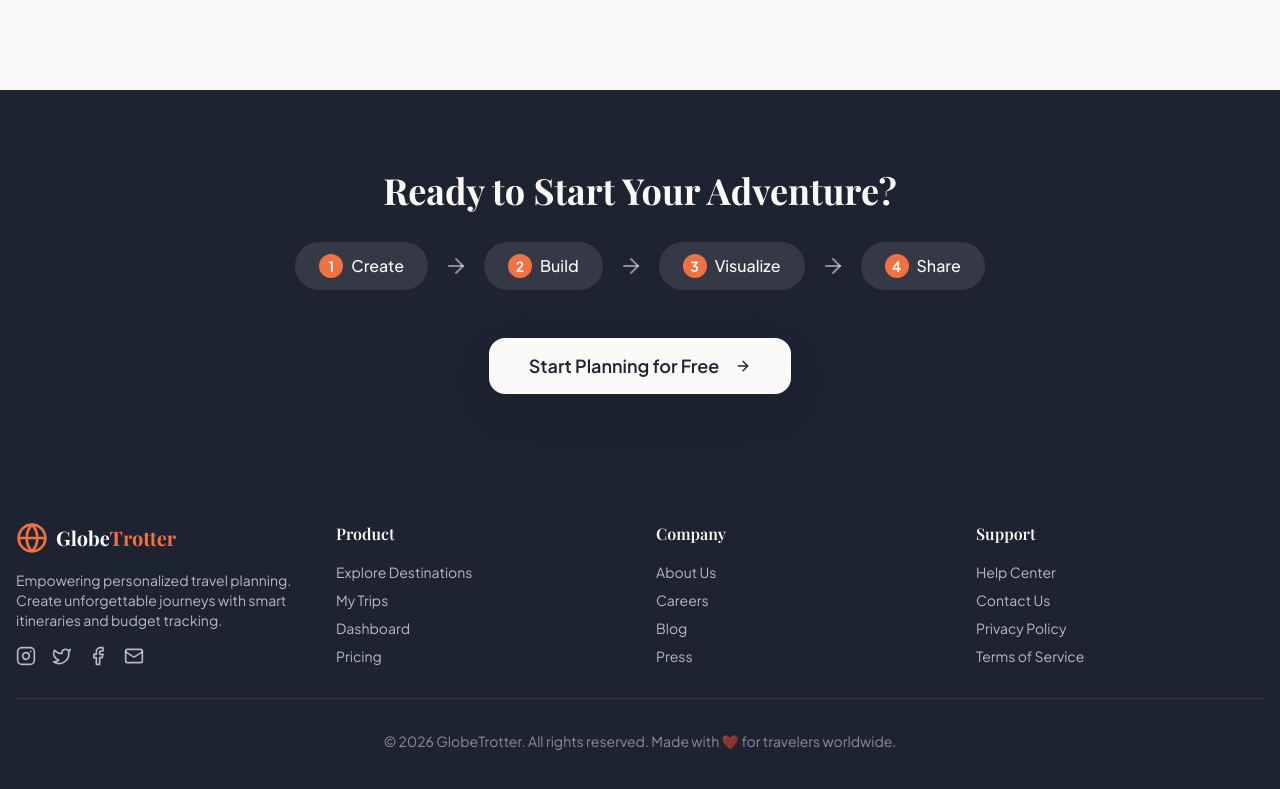
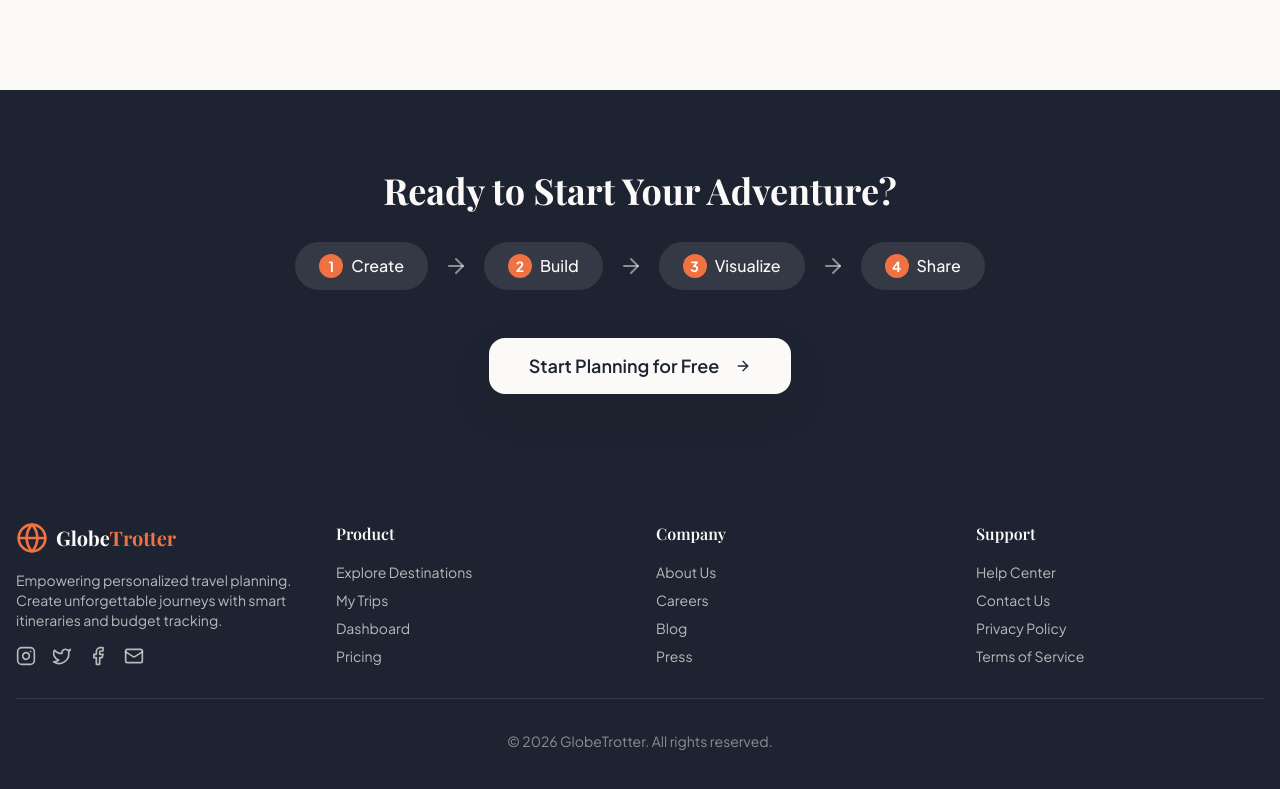
Before and after one commit to Naveen-Arul/GlobeTrotter_oodos_hackathon, a React (Vite) app: page / in a window 1280 px wide. Shown: the part 3316-4105 px from the top of the page. Built offline with nearby package versions, Linux system fonts and the light colour scheme; the HTML template or start-up script is replaced by a standard one.

Commit message:
updated footer

```diff
--- a/src/components/layout/Footer.tsx
+++ b/src/components/layout/Footer.tsx
@@ -69,7 +69,7 @@ const Footer: React.FC = () => {
         </div>
 
         <div className="border-t border-background/10 mt-8 pt-8 text-center text-sm text-background/50">
-          <p>© {new Date().getFullYear()} GlobeTrotter. All rights reserved. Made with ❤️ for travelers worldwide.</p>
+          <p>© {new Date().getFullYear()} GlobeTrotter. All rights reserved.</p>
         </div>
       </div>
     </footer>
```
